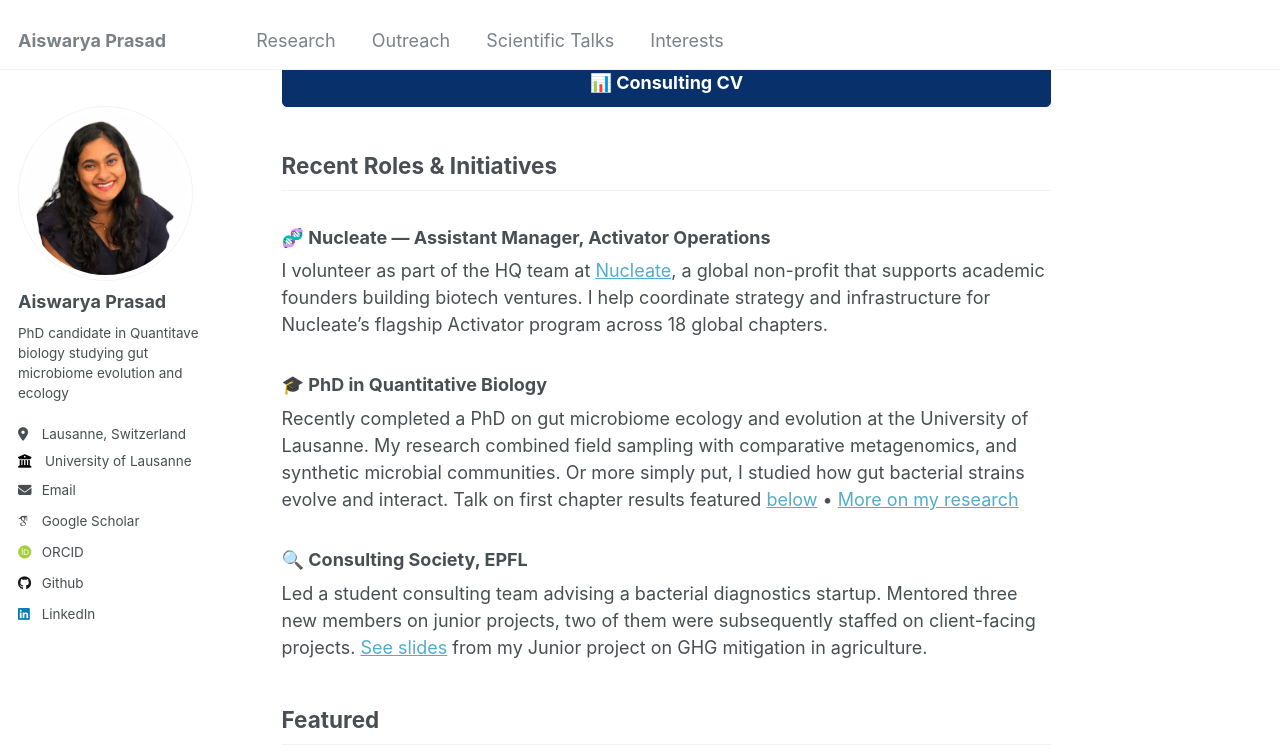
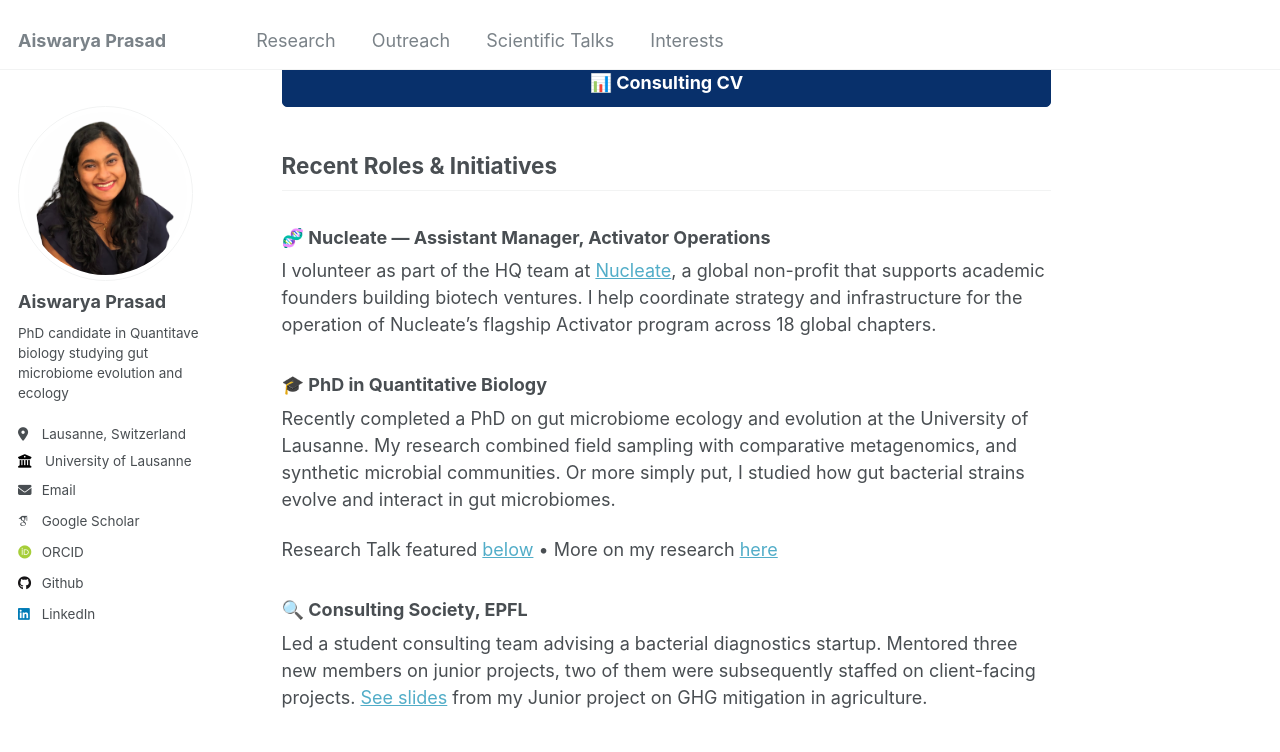
Before and after one commit to Aiswarya-prasad/aiswarya-prasad.github.io, a Jekyll site: the page built from _pages/about.md, in a window 1280 px wide and 900 px high, scrolled down 665 px, cut to the strip 0-752 px from the top of the window. Built offline with Jekyll 4.4.1, drawn with Linux system fonts in a browser that asks for light colours; some web fonts are replaced.

Commit message:
Syntax change, squash commit later or just ignore.

```diff
--- a/_pages/about.md
+++ b/_pages/about.md
@@ -32,11 +32,12 @@ This perspective has shaped my path: I’m driven to connect deep technical insi
 ## Recent Roles & Initiatives
 
 ### 🧬 Nucleate — Assistant Manager, Activator Operations
-I volunteer as part of the HQ team at [Nucleate](https://nucleate.org/), a global non-profit that supports academic founders building biotech ventures. I help coordinate strategy and infrastructure for Nucleate's flagship Activator program across 18 global chapters.
+I volunteer as part of the HQ team at [Nucleate](https://nucleate.org/), a global non-profit that supports academic founders building biotech ventures. I help coordinate strategy and infrastructure for the operation of Nucleate's flagship Activator program across 18 global chapters.
 
 ### 🎓 PhD in Quantitative Biology
-Recently completed a PhD on gut microbiome ecology and evolution at the University of Lausanne. My research combined field sampling with comparative metagenomics, and synthetic microbial communities. Or more simply put, I studied how gut bacterial strains evolve and interact.
-Talk on first chapter results featured [below](#Featured) • [More on my research](/research)
+Recently completed a PhD on gut microbiome ecology and evolution at the University of Lausanne. My research combined field sampling with comparative metagenomics, and synthetic microbial communities. Or more simply put, I studied how gut bacterial strains evolve and interact in gut microbiomes.
+
+Research Talk featured [below](#Featured) • More on my research [here](/research)
 
 ### 🔍 Consulting Society, EPFL
 Led a student consulting team advising a bacterial diagnostics startup. Mentored three new members on junior projects, two of them were subsequently staffed on client-facing projects.
```
